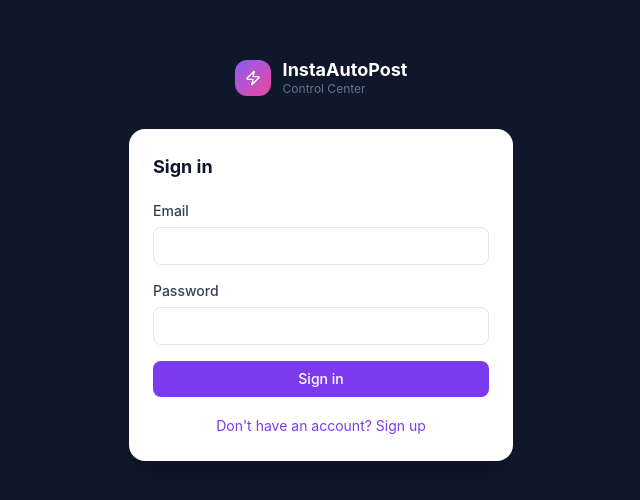
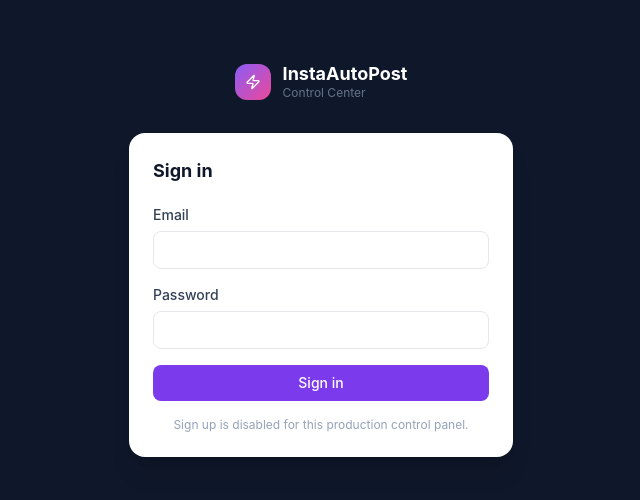
Before and after one commit to Potucky/InstaAutoPost, a React (Vite) app in the folder ui/: page /InstaAutoPost/login in a window 1280 px wide. Shown: the part 140-640 px from the top of the page, without its empty margins (319-959 px from the left). Built offline with nearby package versions, Linux system fonts and the light colour scheme; no server answers.

Commit message:
Gate signup behind environment flag

```diff
--- a/ui/src/pages/LoginPage.tsx
+++ b/ui/src/pages/LoginPage.tsx
@@ -3,6 +3,8 @@ import { Navigate } from 'react-router-dom'
 import { Zap } from 'lucide-react'
 import { supabase } from '../lib/supabase'
 import { useAuth } from '../lib/auth'
+
+const enableSignup = import.meta.env.VITE_ENABLE_SIGNUP === 'true'
 
 export default function LoginPage() {
   const { session, loading } = useAuth()
@@ -25,7 +27,7 @@ export default function LoginPage() {
     if (mode === 'signin') {
       const { error: err } = await supabase.auth.signInWithPassword({ email, password })
       if (err) setError(err.message)
-    } else {
+    } else if (enableSignup) {
       const { error: err } = await supabase.auth.signUp({ email, password })
       if (err) setError(err.message)
       else setInfo('Check your email for a confirmation link, then sign in.')
@@ -55,7 +57,7 @@ export default function LoginPage() {
 
         <div className="bg-white rounded-2xl shadow-xl p-6">
           <h1 className="text-lg font-bold text-slate-900 mb-5">
-            {mode === 'signin' ? 'Sign in' : 'Create account'}
+            {enableSignup && mode === 'signup' ? 'Create account' : 'Sign in'}
           </h1>
 
           <form onSubmit={handleSubmit} className="space-y-4">
@@ -99,10 +101,11 @@ export default function LoginPage() {
             )}
 
             <button type="submit" className="btn-primary w-full justify-center" disabled={submitting}>
-              {submitting ? 'Please wait...' : mode === 'signin' ? 'Sign in' : 'Create account'}
+              {submitting ? 'Please wait...' : enableSignup && mode === 'signup' ? 'Create account' : 'Sign in'}
             </button>
           </form>
 
+          {enableSignup ? (
             <div className="mt-4 text-center">
               <button
                 type="button"
@@ -114,6 +117,11 @@ export default function LoginPage() {
                   : 'Already have an account? Sign in'}
               </button>
             </div>
+          ) : (
+            <p className="mt-4 text-center text-xs text-slate-400">
+              Sign up is disabled for this production control panel.
+            </p>
+          )}
         </div>
       </div>
     </div>
```
Also changed, not shown: 1 other file (tests, documents, lock files or other folders). Lines whose indentation alone changed are shown as unchanged.
